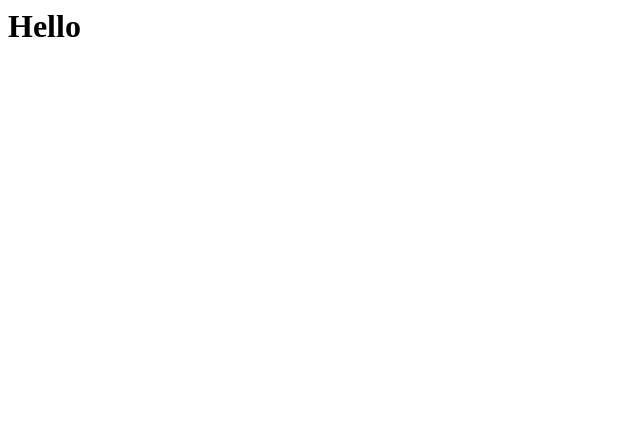
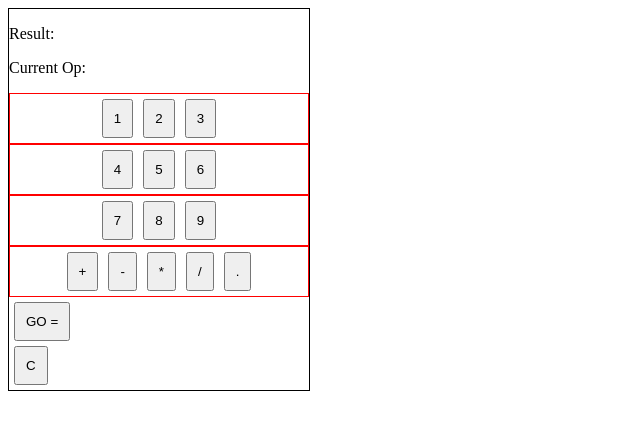
Before and after one commit to francois-b/monkey-calculator, a React app: page / in a window 1280 px wide. Shown: the top 430 px of the page, without its empty margins (0-640 px from the left). Built offline with nearby package versions, Linux system fonts and the light colour scheme.

Commit message:
Add basic markup & style for the calculator

```diff
--- /dev/null
+++ b/calculator.css
@@ -0,0 +1,29 @@
+
+#calculator {
+  display: flex;
+  flex-direction: row;
+}
+
+#keypad {
+  border: 1px solid black;
+  width: 300px;
+}
+
+div.calc-container {
+  display: flex;
+  flex-direction: column;
+}
+
+div.calc-row {
+  border: 1px solid red;
+  display: flex;
+  flex-direction: row;
+  justify-content: center;
+}
+
+button {
+  display: flex;
+  flex-direction: row;
+  padding: 10px;
+  margin: 5px;
+}
--- a/index.html
+++ b/index.html
@@ -1,5 +1,6 @@
 <html>
   <head>
+    <link rel="stylesheet" type="text/css" href="calculator.css">
   </head>
 
   <body>
--- a/src/components/calculator.jsx
+++ b/src/components/calculator.jsx
@@ -1,8 +1,55 @@
 import React from 'react';
 import { connect } from 'react-redux';
 
-const App = () => (
-  <h1>Hello</h1>
-);
+class App extends React.Component {
+  render() {
+    const renderButton = (keyName) => {
+      return (
+        <button>
+          {keyName}
+        </button>
+      );
+    };
+
+    return (
+      <div id="calculator">
+        <div id="keypad">
+          <p>Result: </p>
+          <p>Current Op: </p>
+          <div className="calc-container">
+            <div className="calc-row">
+              {renderButton('1')}
+              {renderButton('2')}
+              {renderButton('3')}
+            </div>
+
+            <div className="calc-row">
+              {renderButton('4')}
+              {renderButton('5')}
+              {renderButton('6')}
+            </div>
+
+            <div className="calc-row">
+              {renderButton('7')}
+              {renderButton('8')}
+              {renderButton('9')}
+            </div>
+
+            <div className="calc-row">
+              {renderButton('+')}
+              {renderButton('-')}
+              {renderButton('*')}
+              {renderButton('/')}
+              {renderButton('.')}
+            </div>
+
+          </div>
+          <button>GO =</button>
+          <button>C</button>
+        </div>
+      </div>
+    );
+  }
+}
 
 export const ConnectedApp = connect()(App);
```
Also changed, not shown: 1 other file (tests, documents, lock files or other folders).
